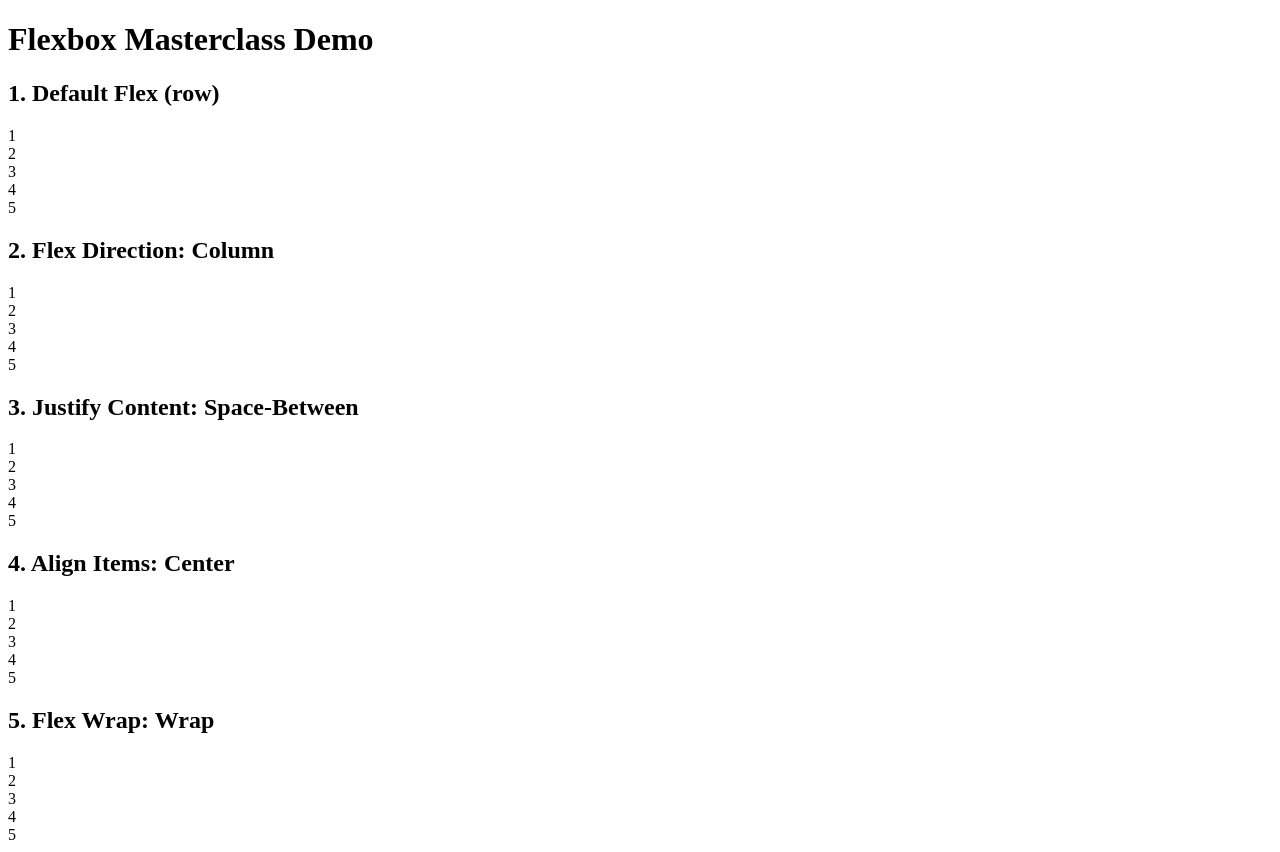
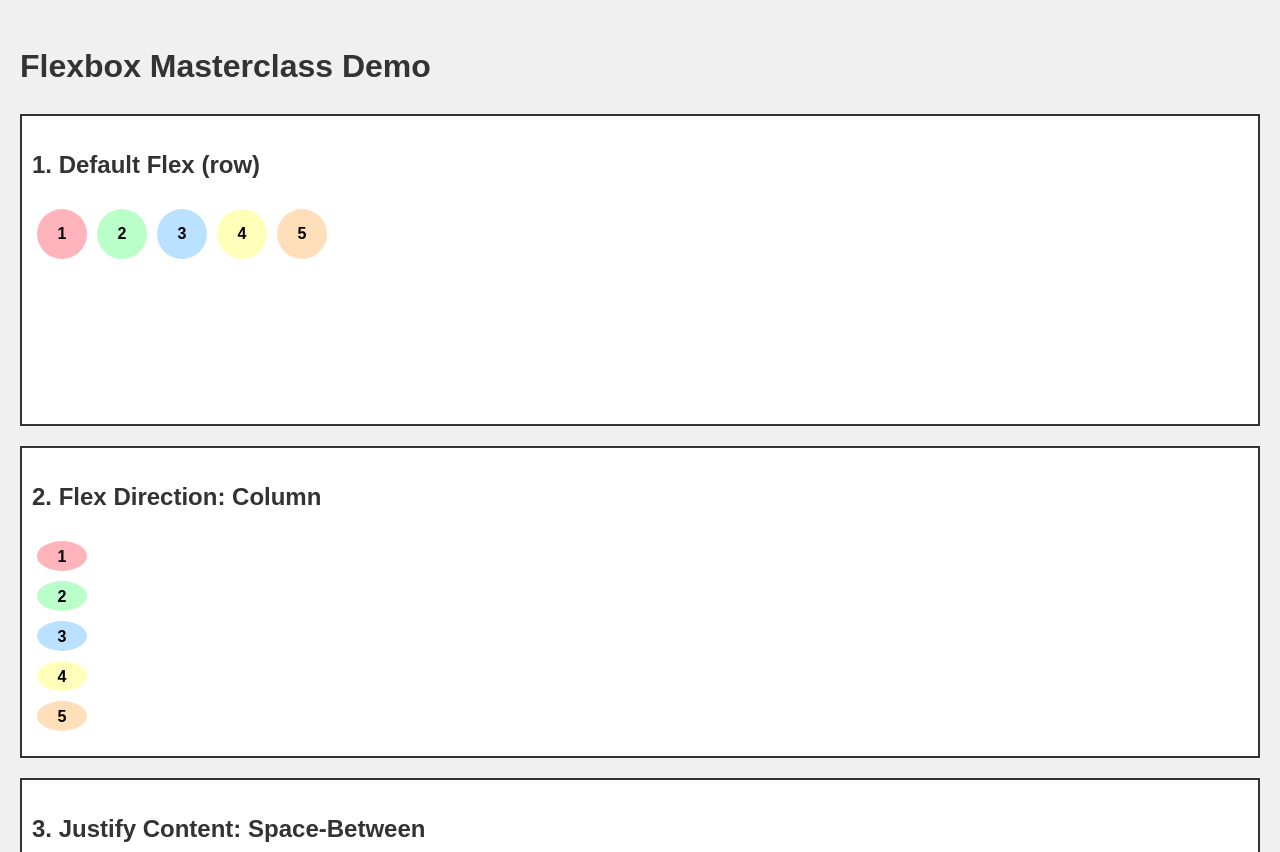
Before and after one commit to AbhinavKumar-Jha/Frontend, a plain HTML site: page CSS/06_flexbox/flexbox.html in a window 1280 px wide. Shown: the top 852 px of the page. Drawn offline with Linux system fonts and the light colour scheme.

Commit message:
initial commit

```diff
--- a/CSS/06_flexbox/flexbox.html
+++ b/CSS/06_flexbox/flexbox.html
@@ -4,6 +4,55 @@
     <meta charset="UTF-8">
     <meta name="viewport" content="width=device-width, initial-scale=1.0">
     <title>Flexbox Masterclass Demo</title>
+    <style>
+        body {
+            font-family:Arial, sans-serif;
+            line-height: 1.6;
+            margin: 0;
+            padding: 20px;
+            background-color: #f0f0f0;
+        }
+        h1,
+        h2 {
+            color: #333;
+        }
+        .container {
+            background-color: #fff;
+            border: 2px solid #333;
+            margin-bottom: 20px;
+            padding: 10px;
+        }
+        .flex-container {
+            display: flex;
+            height: 200px;
+            margin-bottom: 10px;
+        }
+        .circle {
+            width: 50px;
+            height: 50px;
+            border-radius: 50%;
+            display: flex;
+            justify-content: center;
+            align-items: center;
+            font-weight: bold;
+            margin: 5px;
+        }
+        .pastel-1 {
+            background-color: #ffb3ba;
+        }
+        .pastel-2 {
+            background-color: #baffc9;
+        }
+        .pastel-3 {
+            background-color: #bae1ff;
+        }
+        .pastel-4 {
+            background-color: #ffffba;
+        }
+        .pastel-5 {
+            background-color: #ffdfba;
+        }
+    </style>
 </head>
 <body>
     <h1>Flexbox Masterclass Demo</h1>
@@ -21,7 +70,9 @@
 
     <div class="container">
         <h2>2. Flex Direction: Column</h2>
-        <div class="flex-container">
+        <div class="flex-container"
+        style="flex-direction: column;"
+        >
             <div class="circle pastel-1">1</div>
             <div class="circle pastel-2">2</div>
             <div class="circle pastel-3">3</div>
@@ -32,7 +83,9 @@
 
     <div class="container">
         <h2>3. Justify Content: Space-Between</h2>
-        <div class="flex-container">
+        <div class="flex-container"
+        style="justify-content: space-between;"
+        >
             <div class="circle pastel-1">1</div>
             <div class="circle pastel-2">2</div>
             <div class="circle pastel-3">3</div>
@@ -43,7 +96,9 @@
 
     <div class="container">
         <h2>4. Align Items: Center</h2>
-        <div class="flex-container">
+        <div class="flex-container"
+        style="align-items: center;"
+        >
             <div class="circle pastel-1">1</div>
             <div class="circle pastel-2">2</div>
             <div class="circle pastel-3">3</div>
@@ -54,7 +109,9 @@
 
     <div class="container">
         <h2>5. Flex Wrap: Wrap</h2>
-        <div class="flex-container">
+        <div class="flex-container"
+        style="flex-wrap: wrap;"
+        >
             <div class="circle pastel-1">1</div>
             <div class="circle pastel-2">2</div>
             <div class="circle pastel-3">3</div>
```
